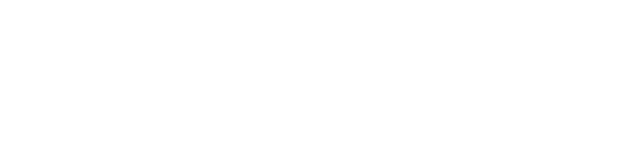
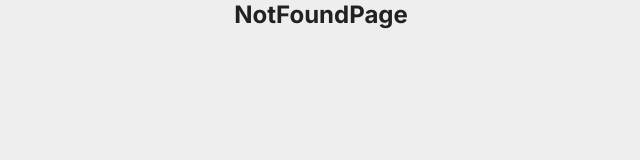
Before and after one commit to ijkuS/deploy-20241209-2, a plain HTML site: page index.html in a window 1280 px wide. Shown: the whole page, without its empty margins (319-959 px from the left). Drawn offline with Linux system fonts and the light colour scheme; the site is published under a folder, as on GitHub Pages, so addresses that start at the root find nothing.

Commit message:
Update index.html

```diff
--- a/index.html
+++ b/index.html
@@ -1 +1 @@
-<!doctype html><html lang="en"><head><meta charset="UTF-8"/><meta http-equiv="X-UA-Compatible" content="IE=edge"/><meta name="viewport" content="width=device-width,initial-scale=1"/><title>REACT w/o CRA</title><script defer="defer" src="/main.e54e557fdc72aa5dc470.js"></script></head><body><div id="root"></div></body></html>
+<!doctype html><html lang="en"><head><meta charset="UTF-8"/><meta http-equiv="X-UA-Compatible" content="IE=edge"/><meta name="viewport" content="width=device-width,initial-scale=1"/><title>REACT w/o CRA</title><script defer="defer" src="./main.e54e557fdc72aa5dc470.js"></script></head><body><div id="root"></div></body></html>
```
